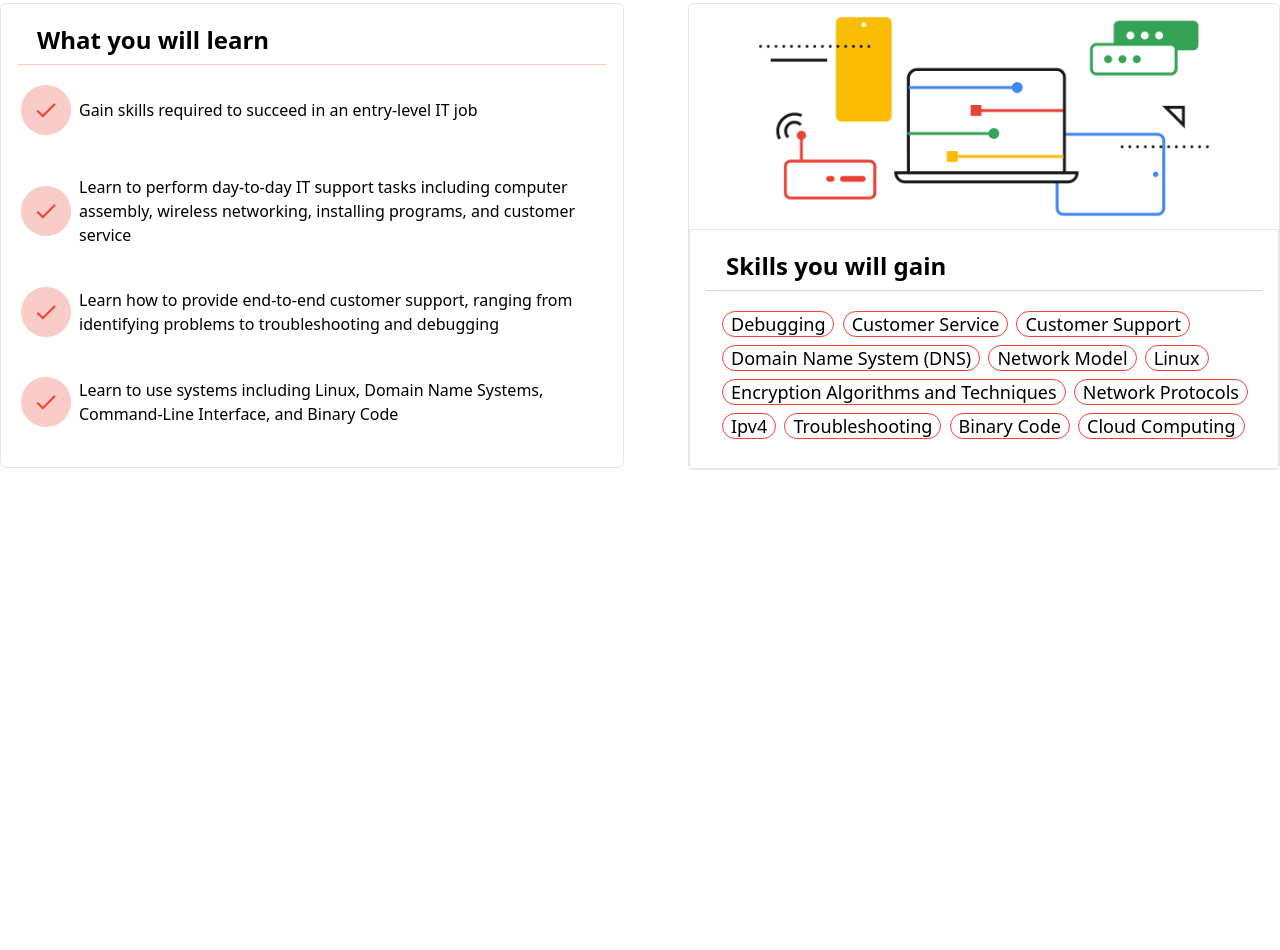
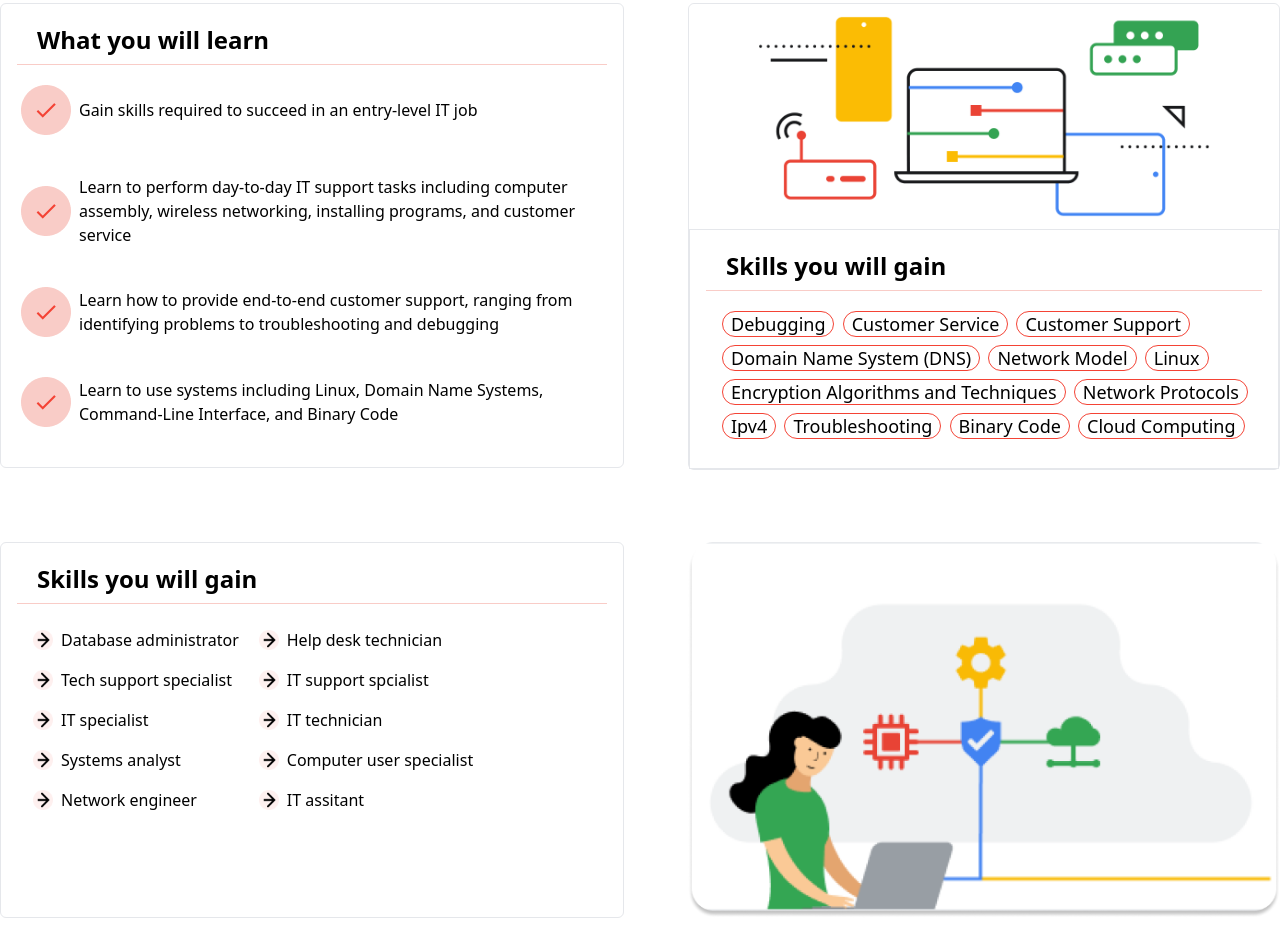
Before and after one commit to Md-Atikul-Islam-420/Tailwind-CSS-First-Assignment, a website built with Vite: page index.html in a window 1280 px wide. Shown: the part 993-1943 px from the top of the page. Before the commit the page ends 1495 px from the top, so only its background shows below. Built offline with nearby package versions, Linux system fonts and the light colour scheme.

Commit message:
This skill section

```diff
--- a/index.html
+++ b/index.html
@@ -164,3 +164,77 @@
             </section>
 
         </section>
+
+         <!-- This is skills section -->
+
+
+    <section class="container grid grid-cols-12 mx-auto mb-8 gap-8 md:px-0 px-4 pt-10">
+
+        <section class="md:col-span-6 col-span-12 bg-[#FFFFFF] border rounded-md dark:bg-gray-900 dark:border-gray-700 hover:scale-105 transition-all duration-300 cursor-pointer">
+
+            <h4 class="text-xl md:text-2xl font-semibold border-b border-b-[#F9CCC7] mx-4 pb-2 pl-5 pt-5 dark:text-white">Skills you will gain</h4>
+
+            <div class="flex gap-5 mt-3 mb-5 pl-8">
+
+                <div class="flex-col mt-3">
+
+                    <div class="flex gap-2 items-center">
+                        <img class="size-5" src="img/Checkmark (1).png">
+                        <p class="dark:text-white">Database administrator</p>
+                    </div>
+                    <div class="flex mt-4 gap-2 items-center">
+                        <img class="size-5" src="img/Checkmark (1).png">
+                        <p class="dark:text-white">Tech support specialist</p>
+
+                    </div>
+                    <div class="flex mt-4 gap-2 items-center">
+                        <img class="size-5" src="img/Checkmark (1).png">
+                        <p class="dark:text-white">IT specialist</p>
+
+                    </div>
+                    <div class="flex mt-4 gap-2 items-center" >
+                        <img class="size-5"  src="img/Checkmark (1).png">
+                        <p class="dark:text-white">Systems analyst</p>
+                    </div>
+                    <div class="flex mt-4 gap-2 items-center">
+                        <img class="size-5" src="img/Checkmark (1).png">
+                        <p class="dark:text-white">Network engineer</p>
+                    </div>
+
+                </div>
+
+                <div class="flex-col mt-3">
+
+                    <div class="flex gap-2 items-center">
+                        <img class="size-5" src="img/Checkmark (1).png">
+                        <p class="dark:text-white">Help desk technician</p>
+                    </div>
+                    <div class="flex mt-4 gap-2 items-center">
+                        <img class="size-5" src="img/Checkmark (1).png">
+                        <p class="dark:text-white">IT support spcialist</p>
+
+                    </div>
+                    <div class="flex mt-4 gap-2 items-center">
+                        <img class="size-5" src="img/Checkmark (1).png">
+                        <p class="dark:text-white">IT technician</p>
+
+                    </div>
+                    <div class="flex mt-4 gap-2 items-center">
+                        <img class="size-5" src="img/Checkmark (1).png">
+                        <p class="dark:text-white">Computer user specialist</p>
+                    </div>
+                    <div class="flex mt-4 gap-2 items-center">
+                        <img class="size-5" src="img/Checkmark (1).png">
+                        <p class="dark:text-white">IT assitant </p>
+                    </div>
+
+                </div>
+
+            </div>
+        </section>
+
+        <section class="md:col-span-6 col-span-12 md:ml-8 hover:scale-105 transition-all duration-300 cursor-pointer">
+            <img  src="img/IT Support 1.png">
+        </section>
+
+    </section>
```
